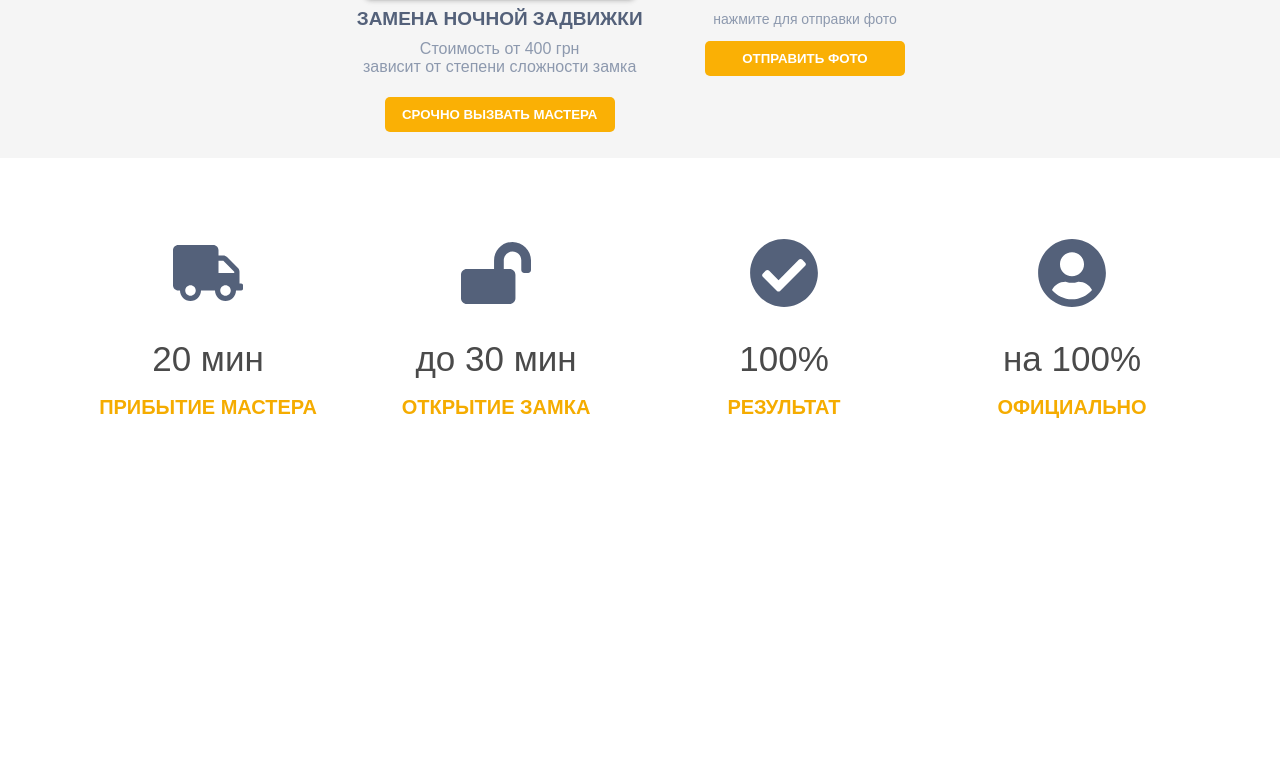
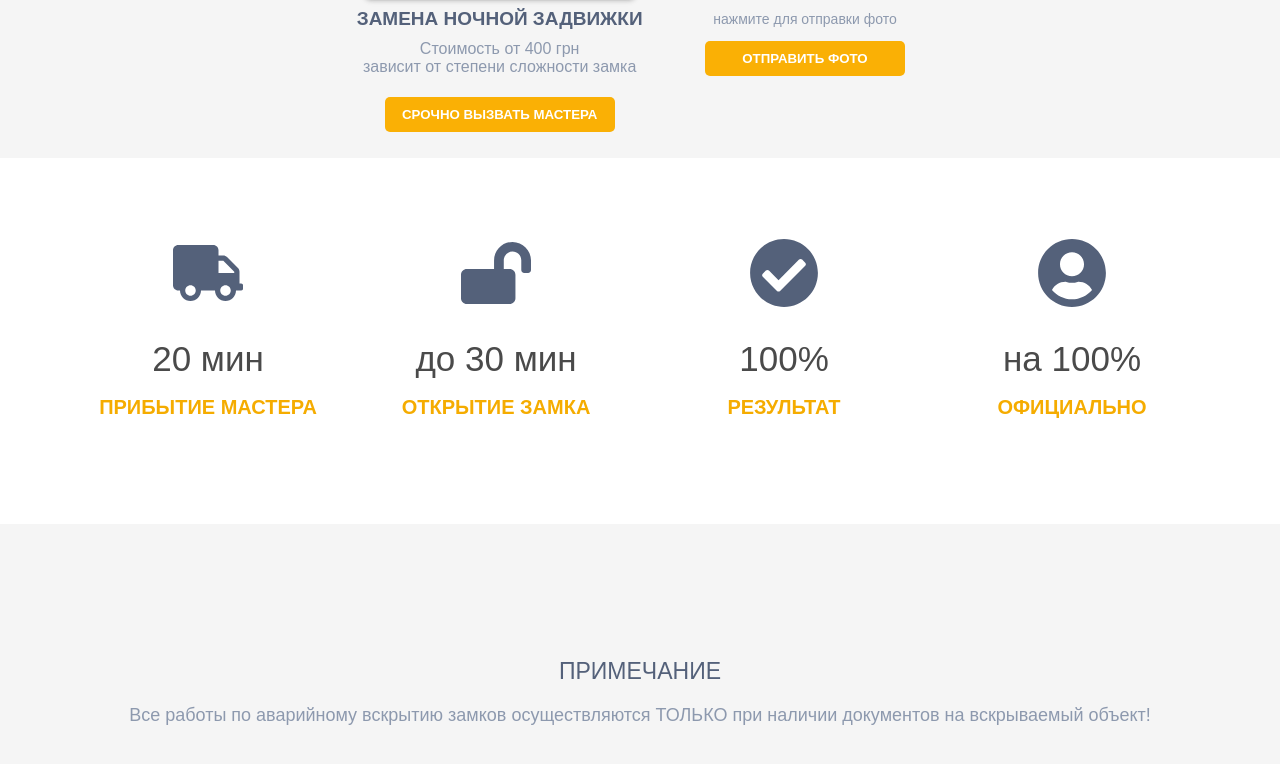
Before and after one commit to Ca-tt/dnepr-masterok-vue, a Vue app: page / in a window 1280 px wide. Shown: the part 950-1714 px from the top of the page. Before the commit the page ends 1474 px from the top, so only its background shows below. Built offline with nearby package versions, Linux system fonts and the light colour scheme.

Commit message:
note-section

```diff
--- a/src/App.vue
+++ b/src/App.vue
@@ -4,6 +4,7 @@
     <Mastercall />
     <Services />
     <SectionB />
+    <Note />
   </div>
 </template>
 
@@ -12,6 +13,7 @@ import Header from './components/Header.vue'
 import Mastercall from './components/Mastercall.vue'
 import Services from './components/Services.vue'
 import SectionB from './components/SectionB.vue'
+import Note from './components/Note.vue'
 
 export default {
   name: 'App',
@@ -19,7 +21,8 @@ export default {
     Header,
     Mastercall,
     Services,
-    SectionB
+    SectionB,
+    Note
   }
 }
 </script>
--- /dev/null
+++ b/src/components/Note.vue
@@ -0,0 +1,44 @@
+<template>
+   <section class="note">
+       <section class="union">
+            <div class="note-title">
+                <h5 class="title-note">ПРИМЕЧАНИЕ</h5>
+            </div>
+            <div class="only-documents">
+                <p class="notes">Все работы по аварийному вскрытию замков осуществляются ТОЛЬКО при наличии документов на вскрываемый объект!</p>
+            </div>
+       </section>
+   </section>
+</template>
+
+<style>
+    @media screen and (max-width: 1024px){
+        .notes{
+            font-size: 15px !important;
+        }
+        .title-note{
+            font-size: 20px !important;
+        }
+    }
+    .notes{
+        font-size: 18px;
+        margin: 5px;
+    }
+    .title-note{
+        font-size: 23px;
+        font-weight: 400;
+        margin-bottom: 15px;
+    }
+    .union{
+        display: flex;
+        flex-direction: column;
+        justify-content: center;
+        align-items: center;
+        height: 200px;
+    }
+    .note{
+        background-color: whitesmoke;
+        height: 200px;
+        padding: 4%;
+    }
+</style>
```
Also changed, not shown: src/components/.vue (deleted).
